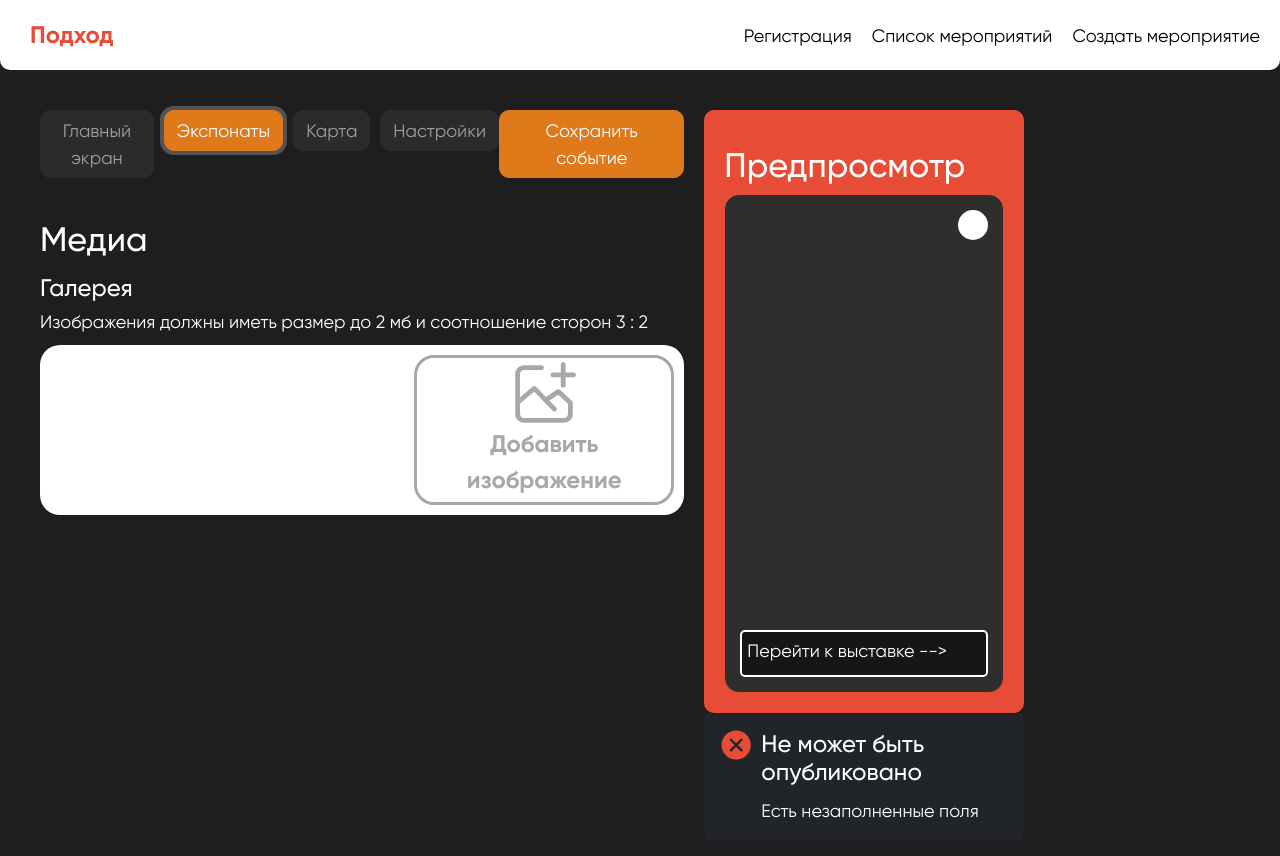
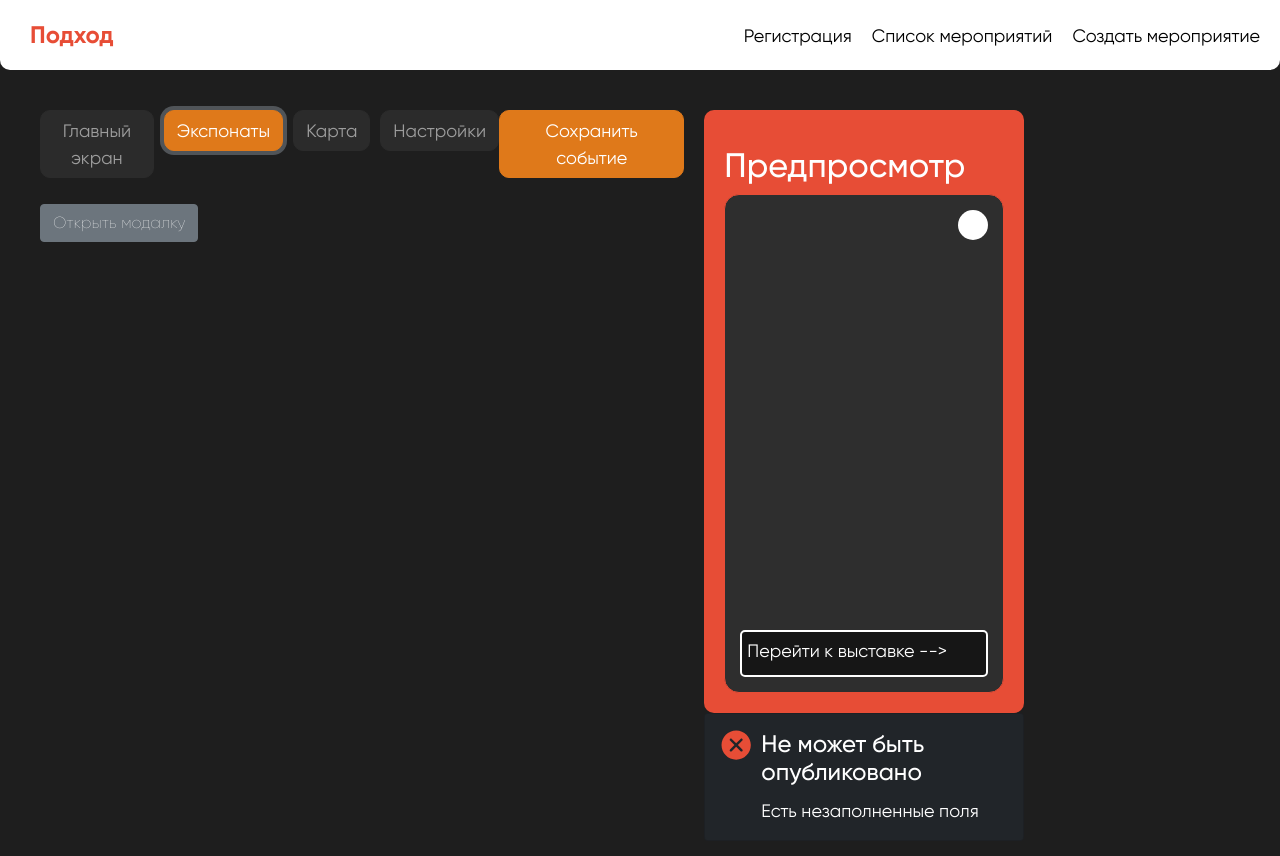
Before and after one commit to Anto-MSHK/podhod_front, a React (Create React App) app: page /expocreate in a window 1280 px wide. Both pictures are taken after a click on the button "Экспонаты". Shown: the top 856 px of the page. Built offline with nearby package versions, Linux system fonts and the light colour scheme.

Commit message:
Delayu sexxx

```diff
--- a/src/pages/ExpoCreatePage/ExpoCreateExhibits/ExpoCreateExhibits.tsx
+++ b/src/pages/ExpoCreatePage/ExpoCreateExhibits/ExpoCreateExhibits.tsx
@@ -2,14 +2,86 @@ import React, { useRef, useEffect, useState } from 'react';
 import styles from './ExpoCreateExhibits.module.css'
 import { FillForm } from "../../../components/FillForm/FillForm";
 import ImagesGallery from "../../../components/ImagesGallery/imagesGallery";
+import { FormInput } from '../../../components/AuthForm/FormInput';
+import { FormContainer } from '../../../components/AuthForm/Form';
+import * as Yup from "yup";
+import { FormikConfig, FormikProps } from 'formik';
+import { type } from 'os';
+import { Button, Modal, ModalHeader, ModalBody, ModalFooter } from 'reactstrap';
+
+interface IFillFormProps { }
+interface formType {
+    eventName: string;
+    description: string;
+    age: number;
+    eventType: string;
+    checked: string[];
+}
 
 
 export const ExpoCreateExhibitsPage: React.FC = () => {
 
+    const Options = ["Выставка", "Экспозиция", "Показ мод"];
+    const ages = [0, 6, 12, 16, 18];
+    const agesOption = ages.map((age, index) => {
+        return <option key={index}>{age+'+'}</option>;
+    });
+    const options = Options.map((text, index) => {
+        return <option key={index}>{text}</option>;
+    });
+
+    const formConfig: FormikConfig<formType> = {
+        initialValues: {
+            eventName: "",
+            description: "",
+            age: ages[0],
+            eventType: Options[0],
+            checked: [],
+        },
+        onSubmit: (values, form) => {
+            let event = {
+                date: new Date().toISOString(),
+                description: values.description,
+                name: values.eventName,
+                type: 'promo-exhibition',
+                prices: [
+                    {
+                        criterion: 'VIP',
+                        price: 200,
+
+                    }
+                ]
+            }
+          /*   alert(JSON.stringify(values, null, 2)); */
+        },
+    };
+
+    const schemaConfig: Yup.ObjectShape = {
+       eventName: Yup.string()
+            .required("Обязательное поле!"),
+        description: Yup.string()
+            .required("Обязательное поле!"),
+        age: Yup.string().required("Обязательное поле!"),
+        eventType: Yup.string().required("Обязательное поле!"),
+    };
+    const [modal, setModal] = useState(false);
+
+    const toggle = () => setModal(!modal);
+
     return (
+        <FormContainer schemaConfig={schemaConfig} formConfig={formConfig}>
+            {(formik) => (
                 <div className={styles.main_page_form_wrapper}>
                     <div>
-              {/*   <FillForm /> */}
+                        <Button onClick={() => {setModal(true)}}>Открыть модалку</Button>
+                    </div>
+                    <Modal isOpen={modal} toggle={toggle} fullscreen >
+                <ModalHeader style={{backgroundColor: 'black', color: 'white'}} toggle={toggle}>Создать экспонат</ModalHeader>
+                <ModalBody style={{backgroundColor: 'black', color: 'white'}}>
+                <div>
+                        <FormInput name='exhibitName' label="Название:" />
+                        <FormInput name='exhibitName' label="Короткое описание:" />
+                        <FormInput name='exhibitName' label="Полное описание:" type={'textarea'} />
                     </div>
                     <h2>Медиа</h2>
                     <div className={styles.media_wrapper}>
@@ -21,6 +93,18 @@ export const ExpoCreateExhibitsPage: React.FC = () => {
                             <ImagesGallery type='galleryImages' />
                         </div>
                     </div>
+                </ModalBody>
+                <ModalFooter style={{backgroundColor: 'black', color: 'white'}}>
+                  <Button color="primary" onClick={toggle}>
+                    Do Something
+                  </Button>{' '}
+                  <Button color="secondary" onClick={toggle}>
+                    Cancel
+                  </Button>
+                </ModalFooter>
+              </Modal>
                 </div>
+            )}
+        </FormContainer>
     );
 };
```
Also changed, not shown: 1 other file (tests, documents, lock files or other folders). Lines whose indentation alone changed are shown as unchanged.
